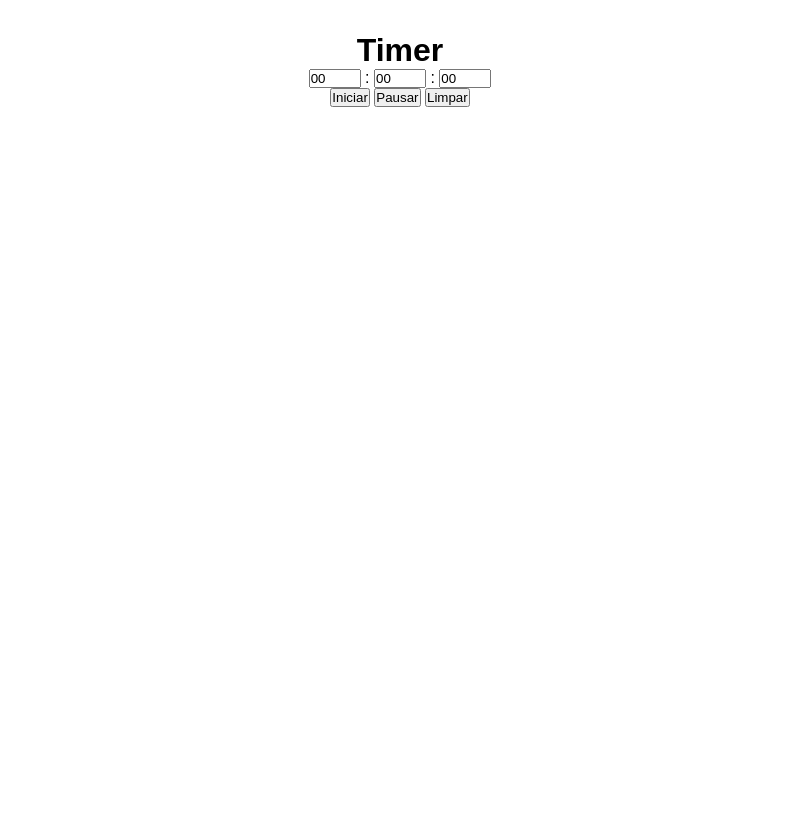
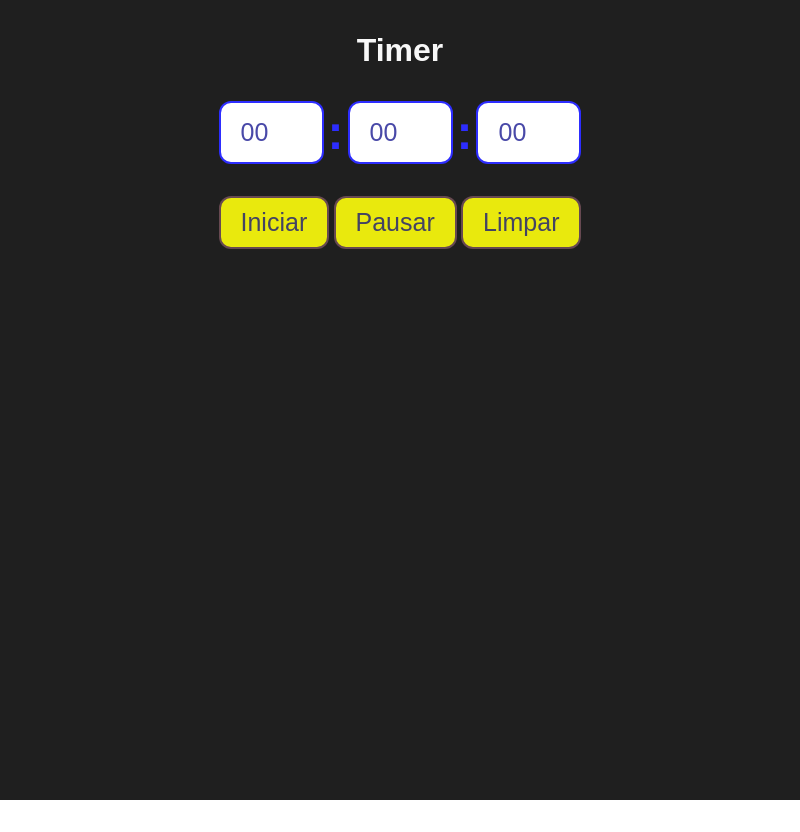
Before and after one commit to ClaytonMatos84/electron-app, an Electron app: page app/index.html in a window 800 px wide. After the commit the page ends 800 px from the top, so only its background shows below. Drawn offline with Linux system fonts and the light colour scheme.

Commit message:
[master] add style

```diff
--- a/app/index.html
+++ b/app/index.html
@@ -15,7 +15,7 @@
         <h1>Timer</h1>
 
         <div class="timer__container">
-            <div id="timer__container__numbers">
+            <div class="timer__container__numbers">
                 <input type="number" id="hours" class="timer__container__numbers--input" value="00" max="23" min="0">
                 <span>:</span>
                 <input type="number" id="minutes" class="timer__container__numbers--input" value="00" min="0" max="59">
--- a/app/public/css/style.css
+++ b/app/public/css/style.css
@@ -2,6 +2,7 @@
     margin: 0;
     padding: 0;
     box-sizing: border-box;
+    font-family: 'Arial', sans-serif;
 }
 
 .timer {
@@ -9,8 +10,12 @@
     align-items: center;
     flex-direction: column;
     height: 100vh;
-    margin-top: 32px;
-    font-family: 'Arial', sans-serif;
+    background-color: rgba(0, 0, 0, 0.877);
+
+    > h1 {
+        margin: 32px 0 22px;
+        color: #f8f8f8;
+    }
 }
 
 .timer__container {
@@ -18,5 +23,48 @@
     justify-content: center;
     align-items: center;
     flex-direction: column;
+}
+
+.timer__container__numbers {
+    display: flex;
+    justify-content: center;
+    align-items: center;
+    font-size: 48px;
+    font-weight: bold;
+    margin-bottom: 22px;
+
+    > span {
+        color: rgb(45, 45, 255);
+        margin: 0 4px;
+    }
+}
+
+.timer__container__numbers--input {
+    padding: 15px 5px 15px 20px;
+    margin: 10px 0;
+    border-radius: 12px;
+    font-size: 25px;
+    border: 2px solid rgb(45, 45, 255);
+    color: rgba(2, 2, 134, 0.719);
+}
+
+.timer__container__buttons {
+    display: flex;
+    justify-content: space-between;
     width: 100%;
+
+    > button {
+        padding: 10px 20px;
+        border-radius: 12px;
+        font-size: 25px;
+        color: rgba(2, 2, 134, 0.719);
+        background-color: rgba(255, 255, 12, 0.9);
+        border: 2px solid rgba(45, 2, 112, 0.692);
+        cursor: pointer;
+
+        &:hover {
+            background-color: rgba(255, 255, 224, 0.418);
+            color: black;
+        }
+    }
 }
```
